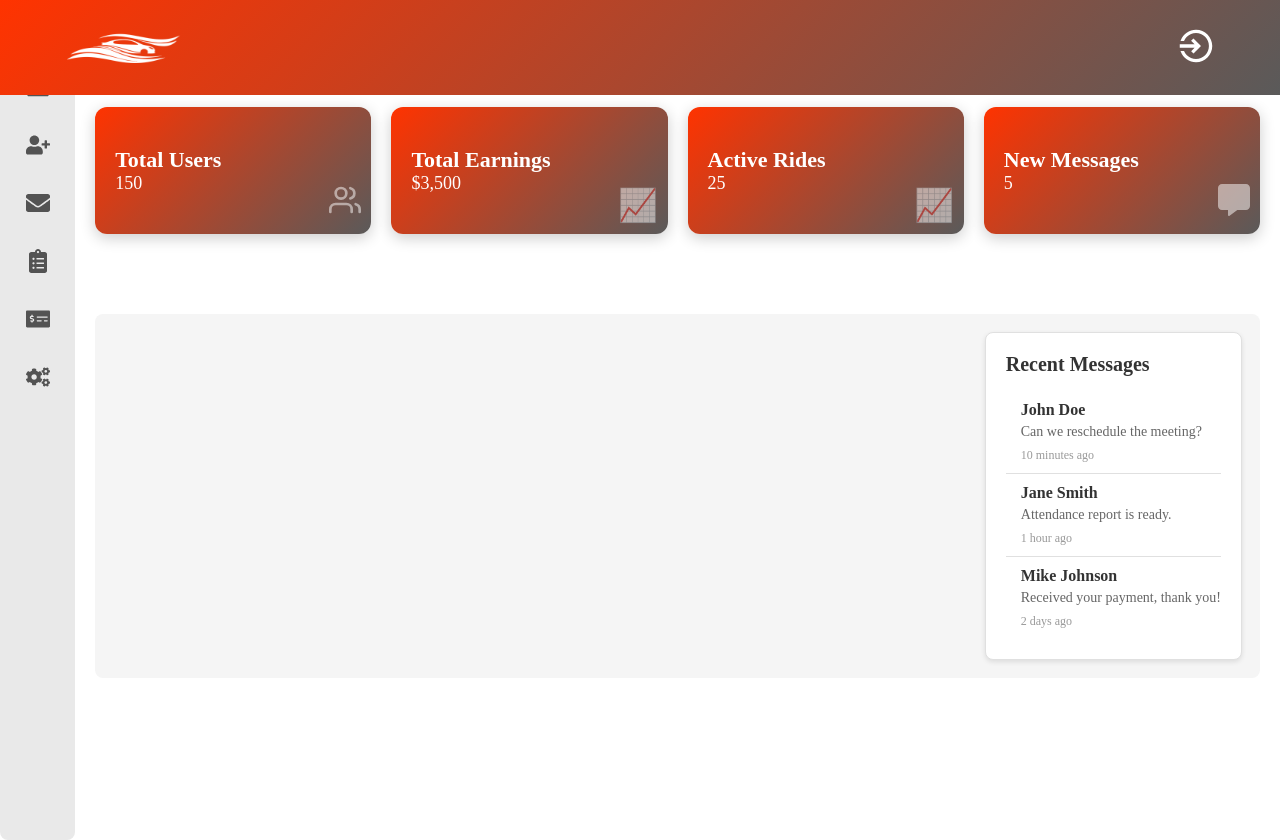
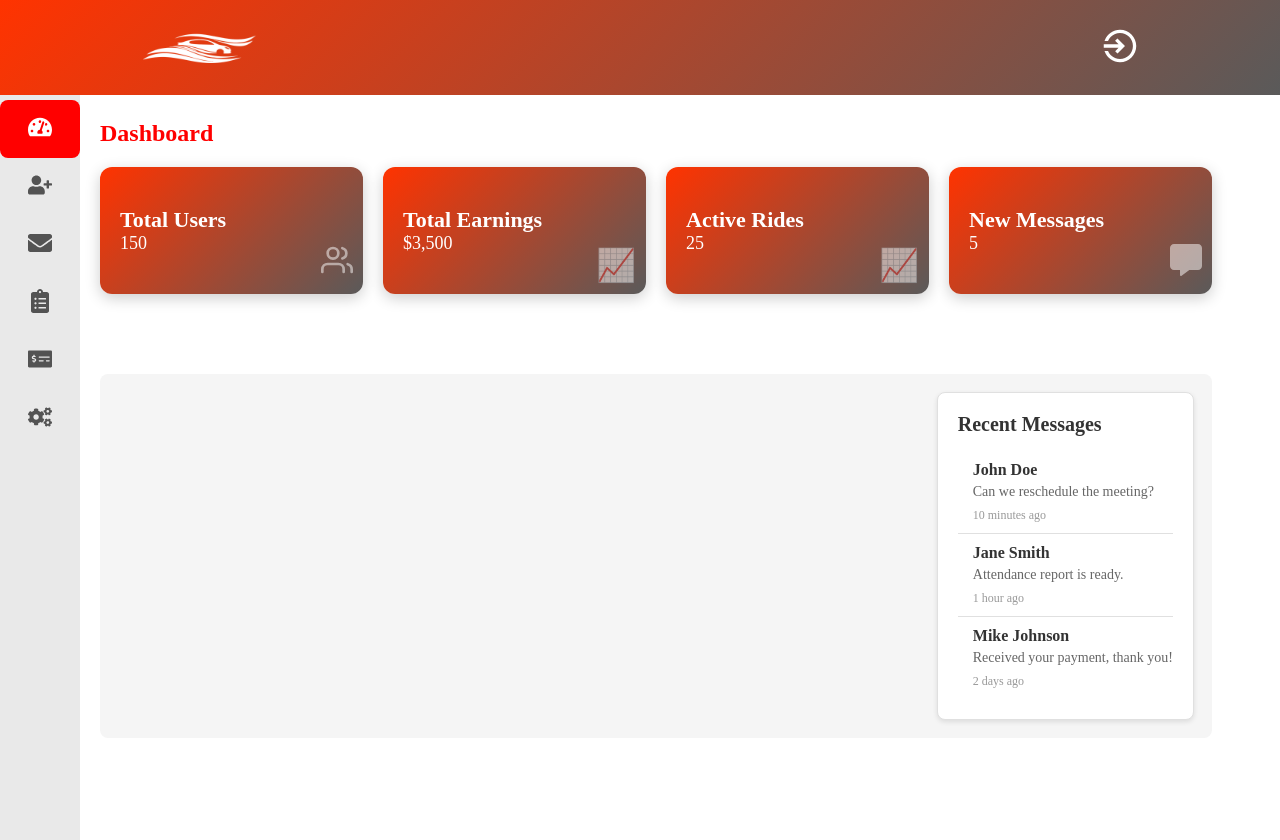
Before and after one commit to aashanamir/braxas-portal, a React (Vite) app in the folder frontend/: page /dashboard in a window 1280 px wide. Built offline with nearby package versions, Linux system fonts and the light colour scheme.

Commit message:
Dashboard Basic Style Change

```diff
--- a/frontend/src/App.jsx
+++ b/frontend/src/App.jsx
@@ -4,18 +4,21 @@ import Dashboard from "./pages/Dashboard/Dashboard";
 import CreateUser from "./pages/CreateUser/CreateUser";
 import Messages from "./pages/Messages/Messages";
 import Attendence from "./pages/Attendence/Attendence";
+import Navbar from "./components/Navbar/Navbar";
+import Sidebar from "./components/Sidebar/Sidebar";
 
 function App() {
 
   return (
     <BrowserRouter>
+      <Navbar/>
+      <Sidebar/>
       <Routes>
         <Route path="/" element={<SignIn />} />
         <Route path="/dashboard" element={<Dashboard/>} />
         <Route path="/user" element={<CreateUser/>} />
         <Route path="/messages" element={<Messages/>} />
         <Route path="/attendance" element={<Attendence/>} />
-        {/* <Route path="/dashboard" element={<Sidebar />} /> */}
       </Routes>
     </BrowserRouter>
   )
--- a/frontend/src/components/Sidebar/Sidebar.jsx
+++ b/frontend/src/components/Sidebar/Sidebar.jsx
@@ -1,39 +1,66 @@
-import React from 'react';
-import { FaTachometerAlt, FaUserPlus, FaCogs, FaEnvelope, FaMoneyCheckAlt, FaClipboardList } from 'react-icons/fa';
-import { NavLink } from 'react-router-dom';
-import styles from './style.module.css';
+import React, { useState } from "react";
+import {
+  FaTachometerAlt,
+  FaUserPlus,
+  FaCogs,
+  FaEnvelope,
+  FaMoneyCheckAlt,
+  FaClipboardList,
+} from "react-icons/fa";
+import { NavLink } from "react-router-dom";
+import styles from "./style.module.css";
 
 const Sidebar = () => {
   return (
     <div className={styles.sidebar}>
       <ul className={styles.sidebarMenu}>
-        <li className={styles.sidebarItem}>
-          <NavLink to="/dashboard" activeClassName={styles.active} className={styles.link}>
+        <NavLink className={`${styles.sidebarItem} ${styles.active}`}>
+          <NavLink to="/dashboard" className={`${styles.link}`}>
             <FaTachometerAlt className={styles.icon} title="Dashboard" />
           </NavLink>
-        </li>
+        </NavLink>
         <li className={styles.sidebarItem}>
-          <NavLink to="/user" activeClassName={styles.active} className={styles.link}>
+          <NavLink
+            to="/user"
+            activeClassName={styles.active}
+            className={styles.link}
+          >
             <FaUserPlus className={styles.icon} title="Create User" />
           </NavLink>
         </li>
         <li className={styles.sidebarItem}>
-          <NavLink to="/messages" activeClassName={styles.active} className={styles.link}>
+          <NavLink
+            to="/messages"
+            activeClassName={styles.active}
+            className={styles.link}
+          >
             <FaEnvelope className={styles.icon} title="Messages" />
           </NavLink>
         </li>
         <li className={styles.sidebarItem}>
-          <NavLink to="/attendance" activeClassName={styles.active} className={styles.link}>
+          <NavLink
+            to="/attendance"
+            activeClassName={styles.active}
+            className={styles.link}
+          >
             <FaClipboardList className={styles.icon} title="Attendance" />
           </NavLink>
         </li>
         <li className={styles.sidebarItem}>
-          <NavLink to="/payroll" activeClassName={styles.active} className={styles.link}>
+          <NavLink
+            to="/payroll"
+            activeClassName={styles.active}
+            className={styles.link}
+          >
             <FaMoneyCheckAlt className={styles.icon} title="Payroll" />
           </NavLink>
         </li>
         <li className={styles.sidebarItem}>
-          <NavLink to="/settings" activeClassName={styles.active} className={styles.link}>
+          <NavLink
+            to="/settings"
+            activeClassName={styles.active}
+            className={styles.link}
+          >
             <FaCogs className={styles.icon} title="Settings" />
           </NavLink>
         </li>
--- a/frontend/src/components/Sidebar/style.module.css
+++ b/frontend/src/components/Sidebar/style.module.css
@@ -9,7 +9,7 @@
   align-items: center;
   padding-top: 20px;
   border-radius: 8px;
-  position: sticky;
+  position: fixed;
   left: 0;
   top: 80px;
 }
@@ -30,7 +30,7 @@
   transition: background-color 0.3s ease;
 }
 
-.sidebarItem:hover {
+.sidebarItem:hover  {
   background-color: red; /* Lighter red on hover */
   color: white;
   border-radius: 8px;
@@ -51,6 +51,7 @@
   color: white; /* Text color for active link */
   border-radius: 8px;
 }
+
 
 @media (max-width: 768px) {
   .sidebar {
--- a/frontend/src/index.css
+++ b/frontend/src/index.css
@@ -1,12 +1,19 @@
-*{
+* {
   margin: 0;
   padding: 0;
   box-sizing: border-box;
 }
 
-.container{
-  width: 1200px;
-  max-width: 90%;
-  /* background-color: yellow; */
+.container {
+  width: 1000px;
+  max-width: 80%;
   margin: 0 auto;
 }
+
+
+.rightSide {
+  width: 90%;
+  position: absolute;
+  left: 80px;
+  top: 100px;
+}
--- a/frontend/src/pages/Dashboard/Dashboard.jsx
+++ b/frontend/src/pages/Dashboard/Dashboard.jsx
@@ -1,6 +1,4 @@
 import React from "react";
-import Navbar from "../../components/Navbar/Navbar";
-import Sidebar from "../../components/Sidebar/Sidebar";
 import styles from "./style.module.css";
 import DashboardCard from "../../components/DashboardCard/DashboardCard";
 import { FiUsers } from "react-icons/fi";
@@ -34,10 +32,7 @@ const Dashboard = () => {
 
   return (
     <div>
-      <Navbar />
-      <div className={styles.dashboard_container}>
-      <Sidebar />
-
+      <div className={`${styles.dashboard_container} rightSide`}>
         <div className={styles.dashboard}>
           <h1 className={styles.title}>Dashboard</h1>
           <div className={styles.cardsContainer}>
--- a/frontend/src/pages/Dashboard/style.module.css
+++ b/frontend/src/pages/Dashboard/style.module.css
@@ -1,8 +1,5 @@
 .dashboard_container{
-  display: flex;
-  width: 100%;
-  /* background-color: red; */
-  margin-top: 40px;
+  /* display: flex; */
 }
 
 /* Dashboard.module.css */
```
